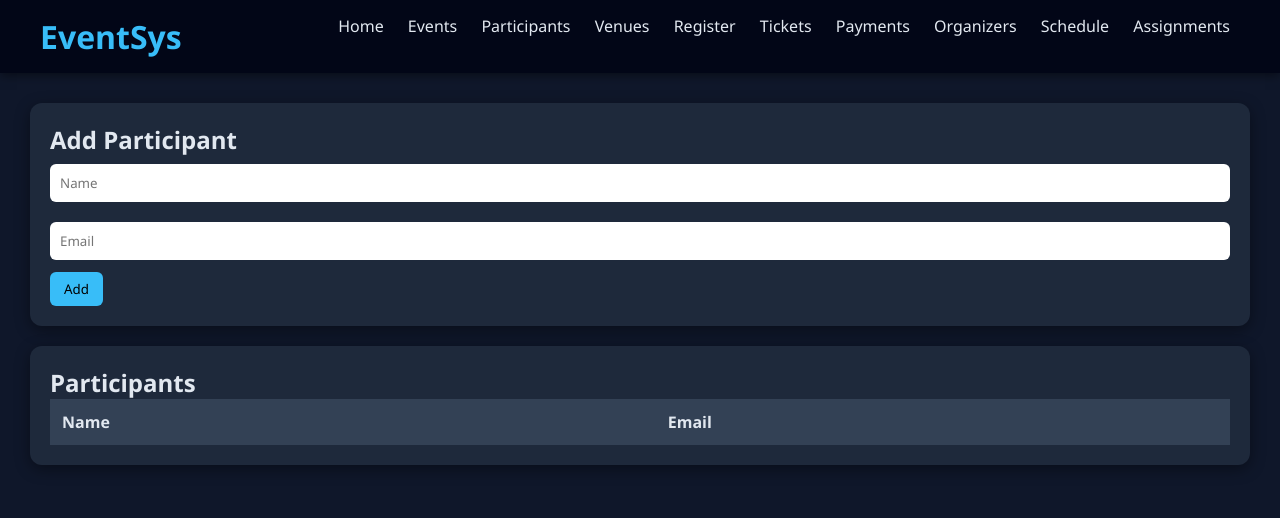
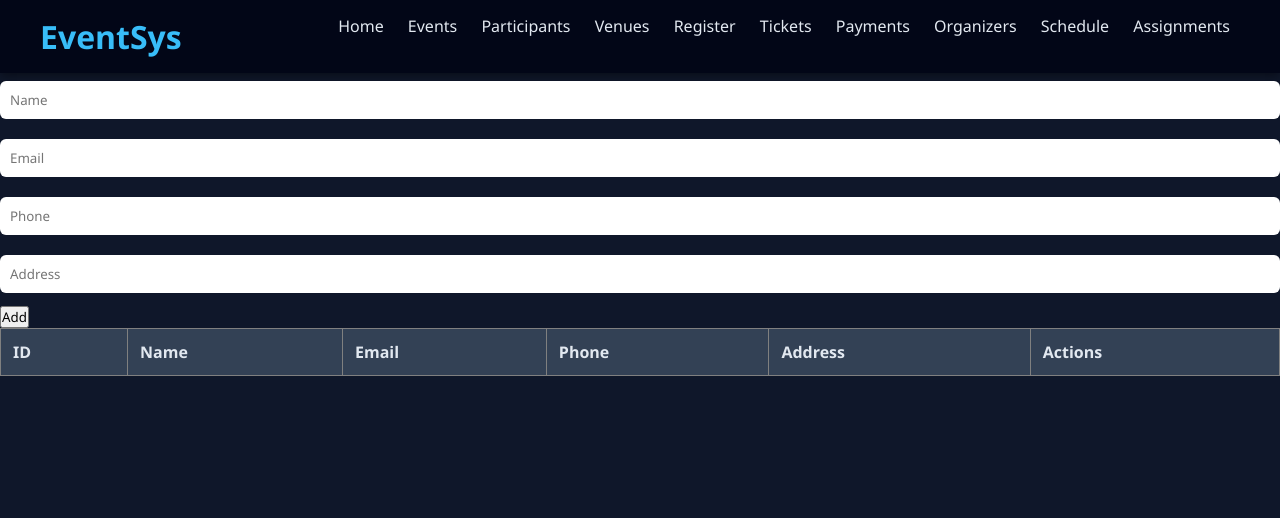
Before and after one commit to hulkseeb/Database-Project, a website: page participants.html in a window 1280 px wide. Drawn offline with Linux system fonts and the light colour scheme; no server answers.

Commit message:
Update participants.html

```diff
--- a/participants.html
+++ b/participants.html
@@ -23,24 +23,20 @@
     </div>
 </div>
 
-<div class="container">
+<form id="participantForm">
+  <input id="name" placeholder="Name" required>
+  <input id="email" placeholder="Email" required>
+  <input id="phone" placeholder="Phone">
+  <input id="address" placeholder="Address">
+  <button>Add</button>
+</form>
 
-    <div class="card">
-        <h2>Add Participant</h2>
-        <input placeholder="Name">
-        <input placeholder="Email">
-        <button class="btn">Add</button>
-    </div>
+<table border="1">
+<thead><tr><th>ID</th><th>Name</th><th>Email</th><th>Phone</th>
+<th>Address</th><th>Actions</th></tr></thead>
+<tbody id="participantTable"></tbody>
+</table>
 
-    <div class="card">
-        <h2>Participants</h2>
-        <table>
-            <tr>
-                <th>Name</th>
-                <th>Email</th>
-            </tr>
-        </table>
-    </div>
-</div>
+<script src="app.js"></script>
 
 </body></html>
```
